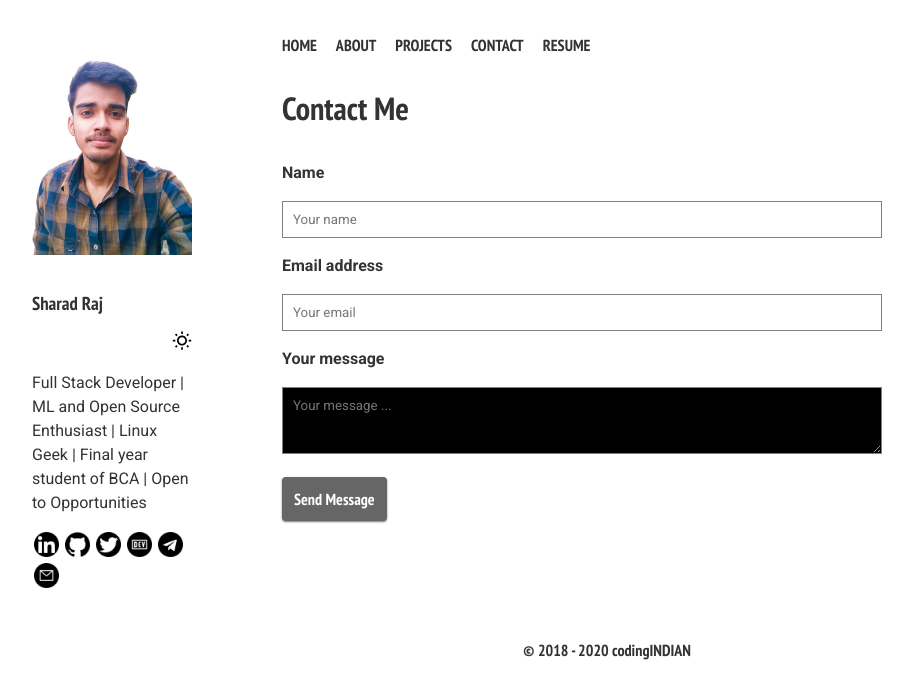
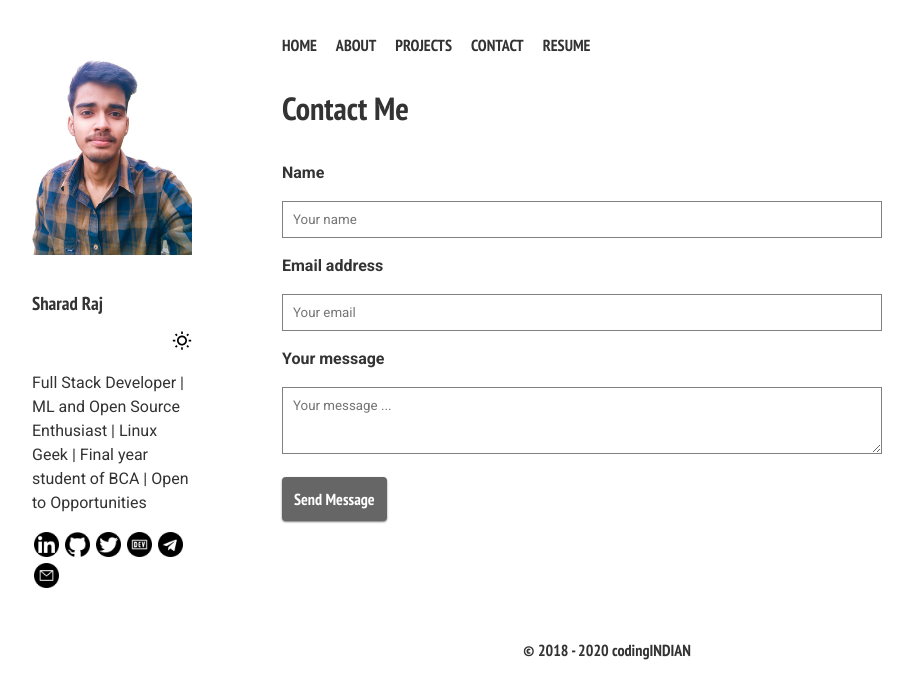
Before and after one commit to sharadcodes/sharadcodes.github.io, a Jekyll site: the page built from contact.md, in a window 1280 px wide. Shown: the top 699 px of the page, without its empty margins (33-946 px from the left). Built offline with Jekyll 4.4.1, drawn with Linux system fonts in a browser that asks for light colours.

Commit message:
Update style.css

```diff
--- a/assets/css/style.css
+++ b/assets/css/style.css
@@ -558,7 +558,7 @@ code {
 }
 
 .darkmode input,
-textarea {
+.darkmode textarea {
   background: #000 !important;
   color: var(--dmodetxt) !important;
 }
```
